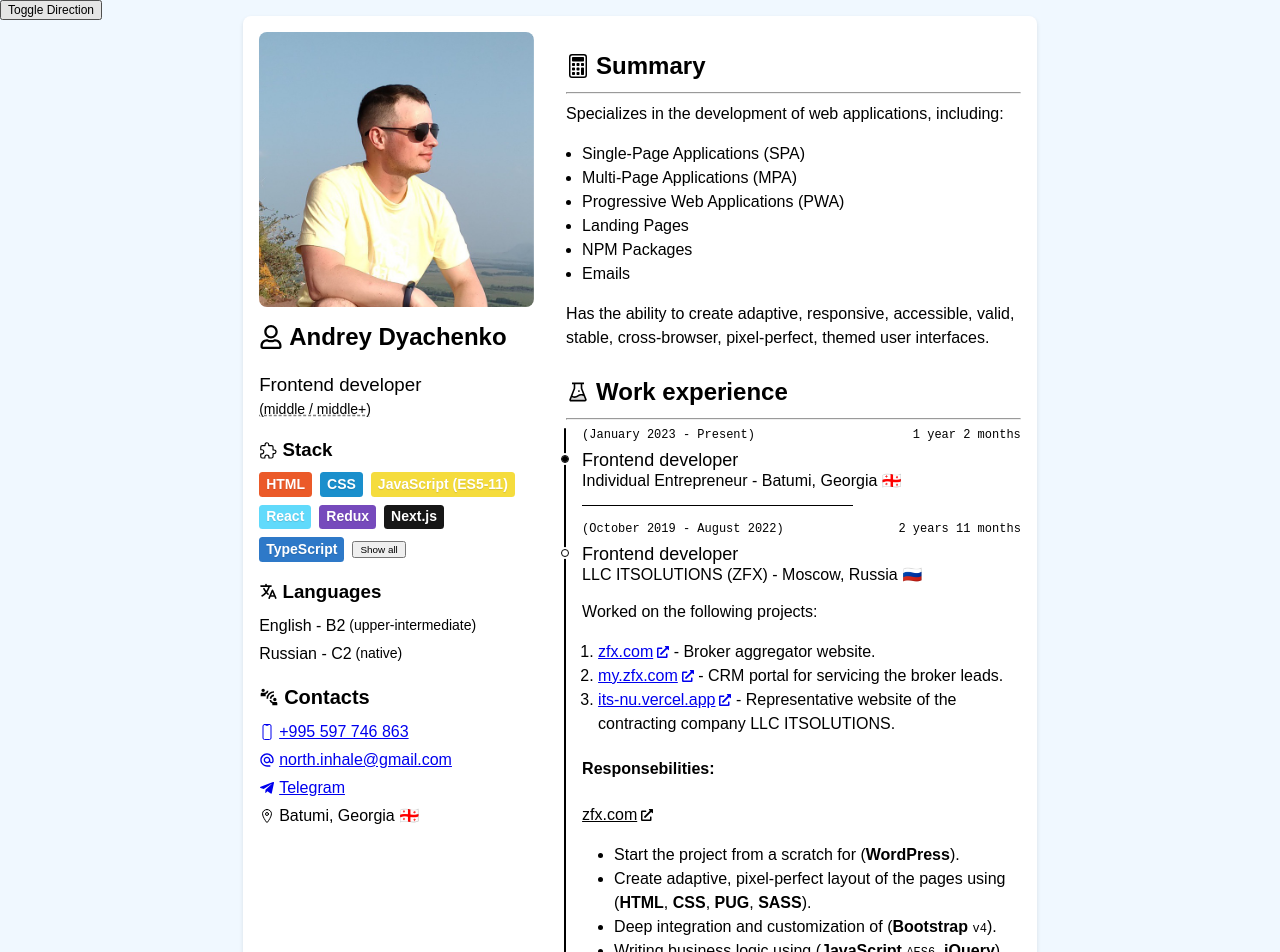
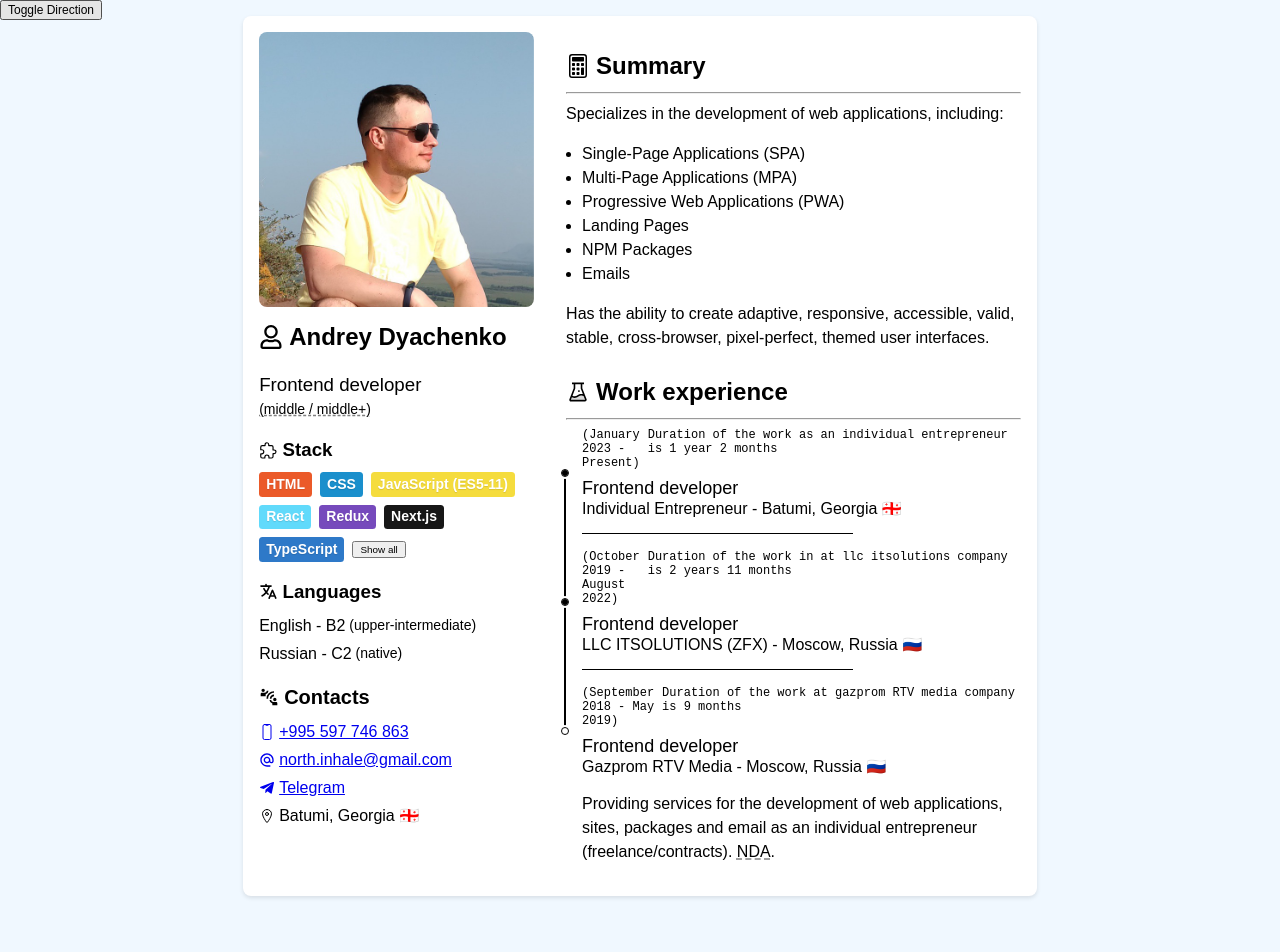
Before and after one commit to Andrew-Dyachenko/cv, a Next.js app: page / in a window 1280 px wide. Shown: the top 952 px of the page. After the commit the page ends 912 px from the top, so only its background shows below. Built offline with nearby package versions, Linux system fonts and the light colour scheme; a web font is replaced by a local one.

Commit message:
feat(accordion): clip tail & cleanup
The accordion had a tail on the side in the form of a line where segments remained after the key separating points. Now they are removed

```diff
--- a/src/components/Accordion/Accordion.module.scss
+++ b/src/components/Accordion/Accordion.module.scss
@@ -7,8 +7,6 @@
 	position: relative;
 	display: flex;
 	flex-direction: column;
-	// row-gap: 1rem;
-	// padding-block: 0.5rem;
 
 	&::before {
 		content: "";
@@ -38,14 +36,8 @@
 	}
 
 	&__item {
-		// $-item: &;
 		display: flex;
 		flex-direction: column;
-		// padding-block: 1rem;
-		// row-gap: 1rem;
-
-		// color: var(--accordion-color);
-		// border: var(--accordion-border-width) solid var(--accordion-border-color);
 
 		&:not(:first-of-type) {
 			padding-block-start: 1rem;
@@ -71,26 +63,64 @@
 					&::before {
 						content: "";
 						position: absolute;
-						right: 100%;
 						width: math.div(2, 16) + 0rem;
+						height: 50%;
+						top: 0;
+						background-color: #fff;
+
+						@at-root :root:not([dir="rtl"]) & {
+							right: calc(100% + 1rem);
+						}
+
+						@at-root :root[dir="rtl"] & {
+							left: calc(100% + 1rem);
+						}
 					}
 				}
 			}
-			// border-top-left-radius: 0.25rem;
-			// border-top-right-radius: 0.25rem;
-			// padding-block-start: 0;
-
-			// > .accordion-header .accordion-button {
-			// 	border-top-left-radius: 0.25rem;
-			// 	border-top-right-radius: 0.25rem;
-			// }
 		}
 
-		// &:last-of-type {
-		// 	border-bottom-right-radius: 0.25rem;
-		// 	border-bottom-left-radius: 0.25rem;
-		// 	padding-block-end: 0;
-		// }
+		&:last-of-type {
+			#{$-accordion} {
+				&__button {
+					&::before {
+						content: "";
+						position: absolute;
+						width: math.div(2, 16) + 0rem;
+						height: 50%;
+						bottom: 0;
+						background-color: #fff;
+
+						@at-root :root:not([dir="rtl"]) & {
+							right: calc(100% + 1rem);
+						}
+
+						@at-root :root[dir="rtl"] & {
+							left: calc(100% + 1rem);
+						}
+					}
+				}
+
+				&__wrapper {
+					&::before {
+						content: "";
+						position: absolute;
+						width: math.div(2, 16) + 0rem;
+						height: 100%;
+						bottom: 0;
+						background-color: #fff;
+
+						@at-root :root:not([dir="rtl"]) & {
+							right: calc(100% + 1rem);
+						}
+
+						@at-root :root[dir="rtl"] & {
+							left: calc(100% + 1rem);
+						}
+					}
+				}
+			}
+		}
 	}
 
 	&__header {
@@ -104,31 +134,14 @@
 		display: flex;
 		flex-direction: column;
 		flex-wrap: wrap;
-		// align-items: center;
 		width: 100%;
 		padding: 0;
 		background: none;
-		// padding: var(--accordion-btn-padding-y) var(--accordion-btn-padding-x);
 		font-size: 1rem;
-		// color: var(--accordion-btn-color);
 		text-align: start;
-		// background-color: var(--accordion-btn-bg);
 		border: 0;
 		border-radius: 0;
 		overflow-anchor: none;
-		// transition: var(--accordion-transition);
-
-		// &::before {
-		// 	flex-shrink: 0;
-		// 	width: var(--accordion-btn-icon-width);
-		// 	height: var(--accordion-btn-icon-width);
-		// 	margin-left: auto;
-		// 	content: "";
-		// 	background-image: var(--accordion-btn-icon);
-		// 	background-repeat: no-repeat;
-		// 	background-size: var(--accordion-btn-icon-width);
-		// 	transition: var(--accordion-btn-icon-transition);
-		// }
 
 		&::after {
 			content: "";
@@ -159,22 +172,13 @@
 		}
 
 		&:not([aria-expanded="true"]) {
-			// color: var(--accordion-active-color);
-			// background-color: var(--accordion-active-bg);
-			// box-shadow: inset 0 calc(-1 * var(--accordion-border-width)) 0 var(--accordion-border-color);
-
 			&::after {
-				// background-color: black;
 				box-shadow: 0 0 0 math.div(2, 16) + 0rem #fff, inset 0 0 0 math.div(4, 16) + 0rem #000;
-				// background-image: var(--accordion-btn-active-icon);
-				// transform: var(--accordion-btn-icon-transform);
 			}
 		}
 
 		&:focus {
-			// z-index: 3;
 			outline: 0;
-			// box-shadow: var(--accordion-btn-focus-box-shadow);
 		}
 	}
 
@@ -194,20 +198,14 @@
 		}
 	}
 
+	&__wrapper {
+		position: relative;
+	}
+
 	&__collapse {
-		// &:not(.show) {
-		// 	display: none;
-		// }
-
-		// &.collapsing {
-		// 	height: 0;
-		// 	overflow: hidden;
-		// }
-
 		@media (prefers-reduced-motion: no-preference) {
 			transition-property: height;
 			transition-duration: conf.$transition-duration;
-			// transition-delay: conf.$transition-duration;
 			transition-timing-function: conf.$transition-timing-function;
 		}
 	}
--- a/src/components/Experience/Experience.tsx
+++ b/src/components/Experience/Experience.tsx
@@ -33,10 +33,11 @@ const font = Sofia_Sans({
 export default function Experience() {
 	return (
 		<Accordion
-			defaultActiveKey={["1"]}
+			defaultActiveKey={["2"]}
 			alwaysOpen
 			className={accordionStyles.accordion}
 		>
+			{/* INDIVIDUAL ENTREPRENEUR */}
 			<Accordion.Item
 				eventKey="0"
 				bsPrefix="_"
@@ -70,7 +71,12 @@ export default function Experience() {
 							</time>
 							)
 						</span>
-						<span className={styles.experience__duration}>1 year 2 months</span>
+						<span className={styles.experience__duration}>
+							<span className="visually-hidden">
+								Duration of the work as an individual entrepreneur is
+							</span>{" "}
+							1 year 2 months
+						</span>
 						<span className={styles.experience__position}>
 							Frontend developer
 						</span>
@@ -79,6 +85,7 @@ export default function Experience() {
 						</span>
 					</Accordion.Button>
 				</h3>
+				<div className={accordionStyles.accordion__wrapper}>
 					<Accordion.Collapse
 						eventKey="0"
 						bsPrefix="_"
@@ -89,10 +96,12 @@ export default function Experience() {
 							packages and email as an individual entrepreneur
 							(freelance/contracts).{" "}
 							<abbr title="Non-Disclosure Agreement">NDA</abbr>.
-						<hr style={{ width: "61.803398875%", margin: 0 }} />
+							{/* <hr style={{ width: "61.803398875%", marginInline: 0, marginBlock: "1rem 0" }} /> */}
 						</div>
 					</Accordion.Collapse>
+				</div>
 			</Accordion.Item>
+			{/* LLC ITSOLUTIONS */}
 			<Accordion.Item
 				eventKey="1"
 				bsPrefix="_"
@@ -108,9 +117,34 @@ export default function Experience() {
 						)}
 					>
 						<span className={styles.experience__when}>
-							(October 2019 - August 2022)
+							(
+							<time
+								dateTime={getFormattedDateTime({
+									year: 2019,
+									month: 10,
+									day: 1,
+									timezoneOffset: 60 * 3,
+								})}
+							>
+								October 2019
+							</time>{" "}
+							-{" "}
+							<time
+								dateTime={getFormattedDateTime({
+									year: 2022,
+									month: 8,
+									day: 1,
+									timezoneOffset: 60 * 3,
+								})}
+							>
+								August 2022
+							</time>
+							)
 						</span>
 						<span className={styles.experience__duration}>
+							<span className="visually-hidden">
+								Duration of the work in at llc itsolutions company is
+							</span>{" "}
 							2 years 11 months
 						</span>
 						<span className={styles.experience__position}>
@@ -121,6 +155,7 @@ export default function Experience() {
 						</span>
 					</Accordion.Button>
 				</h3>
+				<div className={accordionStyles.accordion__wrapper}>
 					<Accordion.Collapse
 						eventKey="1"
 						bsPrefix="_"
@@ -128,7 +163,7 @@ export default function Experience() {
 					>
 						<div className={accordionStyles.accordion__body}>
 							<p>Worked on the following projects:</p>
-						<ol>
+							<ol style={{ listStylePosition: "inside", paddingInline: 0 }}>
 								<li>
 									<a
 										href="https://www.zfx.com/"
@@ -183,7 +218,7 @@ export default function Experience() {
 								</li>
 							</ol>
 							<h4>Responsebilities:</h4>
-						<dl style={{ paddingInlineStart: 0 }}>
+							<dl style={{ paddingInlineStart: 0, marginBlockEnd: 0 }}>
 								{/* ZFX.COM */}
 								<dt>
 									<a
@@ -240,12 +275,12 @@ export default function Experience() {
 										</li>
 										<li>
 											Support and implementation of (<strong>Vue</strong>{" "}
-										<code style={{ fontSize: "0.75em" }}>v2</code>) applications
-										on pages.
+											<code style={{ fontSize: "0.75em" }}>v2</code>)
+											applications on pages.
 										</li>
 										<li>
-										Setting up data reception using (<strong>REST API</strong>,
-										WebSocket).
+											Setting up data reception using (<strong>REST API</strong>
+											, WebSocket).
 										</li>
 										<li>
 											Cross-browser support down to{" "}
@@ -268,8 +303,8 @@ export default function Experience() {
 										</li>
 										<li>
 											Searching for solutions to establish the interaction of
-										imperative and declarative technologies on one page, such as
-										(<strong>WYSIWYG</strong>, <strong>React</strong>,{" "}
+											imperative and declarative technologies on one page, such
+											as (<strong>WYSIWYG</strong>, <strong>React</strong>,{" "}
 											<strong>jQuery</strong>, <strong>Vue</strong>).
 										</li>
 										<li>
@@ -328,7 +363,8 @@ export default function Experience() {
 										</li>
 										<li>
 											Adding languages to the multi-language switcher using (
-										<strong>Vue</strong>) i18n library (<strong>Inter</strong>).
+											<strong>Vue</strong>) i18n library (<strong>Inter</strong>
+											).
 										</li>
 										<li>
 											Refactoring pages to support bi-directional content (
@@ -336,8 +372,8 @@ export default function Experience() {
 											Arabic language.
 										</li>
 										<li>
-										Setting up data reception using (<strong>REST API</strong>,{" "}
-										<strong>WebSocket</strong>).
+											Setting up data reception using (<strong>REST API</strong>
+											, <strong>WebSocket</strong>).
 										</li>
 										<li>
 											Communication with team members and business customers
@@ -372,7 +408,7 @@ export default function Experience() {
 									style={{
 										margin: 0,
 										paddingInlineStart: "1rem",
-									paddingBlock: "1rem",
+										paddingBlock: "1rem 0",
 									}}
 								>
 									<ul style={{ margin: 0 }}>
@@ -402,7 +438,12 @@ export default function Experience() {
 										</li>
 										<li>
 											Create layout of an adaptive, themed (
-										<span style={{ fontWeight: 800 }}>dark</span> <small style={{fontSize: "0.75em", verticalAlign: "middle"}}>|</small>{" "}
+											<span style={{ fontWeight: 800 }}>dark</span>{" "}
+											<small
+												style={{ fontSize: "0.75em", verticalAlign: "middle" }}
+											>
+												|
+											</small>{" "}
 											<span style={{ fontWeight: 300 }}>light</span>), fillable
 											Email for the feedback form using the framework (
 											<strong>ZURB</strong>)
@@ -420,10 +461,12 @@ export default function Experience() {
 									</ul>
 								</dd>
 							</dl>
-						<hr style={{ width: "61.803398875%", margin: 0 }} />
+							{/* <hr style={{ width: "61.803398875%", marginInline: 0, marginBlock: "1rem 0" }} /> */}
 						</div>
 					</Accordion.Collapse>
+				</div>
 			</Accordion.Item>
+			{/* GAZPROM MEDIA */}
 			<Accordion.Item
 				eventKey="2"
 				bsPrefix="_"
@@ -432,26 +475,66 @@ export default function Experience() {
 				<h3 className={accordionStyles.accordion__header}>
 					<Accordion.Button
 						bsPrefix="_"
-						className={clsx(accordionStyles.accordion__button, font.className)}
+						className={clsx(
+							accordionStyles.accordion__button,
+							styles.experience__button,
+							font.className,
+						)}
 					>
-						Accordion Item #3
+						<span className={styles.experience__when}>
+							(
+							<time
+								dateTime={getFormattedDateTime({
+									year: 2018,
+									month: 9,
+									day: 1,
+									timezoneOffset: 60 * 3,
+								})}
+							>
+								September 2018
+							</time>{" "}
+							-{" "}
+							<time
+								dateTime={getFormattedDateTime({
+									year: 2019,
+									month: 5,
+									day: 1,
+									timezoneOffset: 60 * 3,
+								})}
+							>
+								May 2019
+							</time>
+							)
+						</span>
+						<span className={styles.experience__duration}>
+							<span className="visually-hidden">
+								Duration of the work at gazprom RTV media company is
+							</span>{" "}
+							9 months
+						</span>
+						<span className={styles.experience__position}>
+							Frontend developer
+						</span>
+						<span className={styles.experience__where}>
+							Gazprom RTV Media - Moscow, Russia 🇷🇺
+						</span>
 					</Accordion.Button>
 				</h3>
+				<div className={accordionStyles.accordion__wrapper}>
 					<Accordion.Collapse
 						eventKey="2"
 						bsPrefix="_"
 						className={accordionStyles.accordion__collapse}
 					>
 						<div className={accordionStyles.accordion__body}>
-						Lorem ipsum dolor sit amet, consectetur adipiscing elit, sed do
-						eiusmod tempor incididunt ut labore et dolore magna aliqua. Ut enim
-						ad minim veniam, quis nostrud exercitation ullamco laboris nisi ut
-						aliquip ex ea commodo consequat. Duis aute irure dolor in
-						reprehenderit in voluptate velit esse cillum dolore eu fugiat nulla
-						pariatur. Excepteur sint occaecat cupidatat non proident, sunt in
-						culpa qui officia deserunt mollit anim id est laborum.
+							Providing services for the development of web applications, sites,
+							packages and email as an individual entrepreneur
+							(freelance/contracts).{" "}
+							<abbr title="Non-Disclosure Agreement">NDA</abbr>.
+							{/* <hr style={{ width: "61.803398875%", marginInline: 0, marginBlock: "1rem 0" }} /> */}
 						</div>
 					</Accordion.Collapse>
+				</div>
 			</Accordion.Item>
 		</Accordion>
 	);
```
Lines whose indentation alone changed are shown as unchanged.
